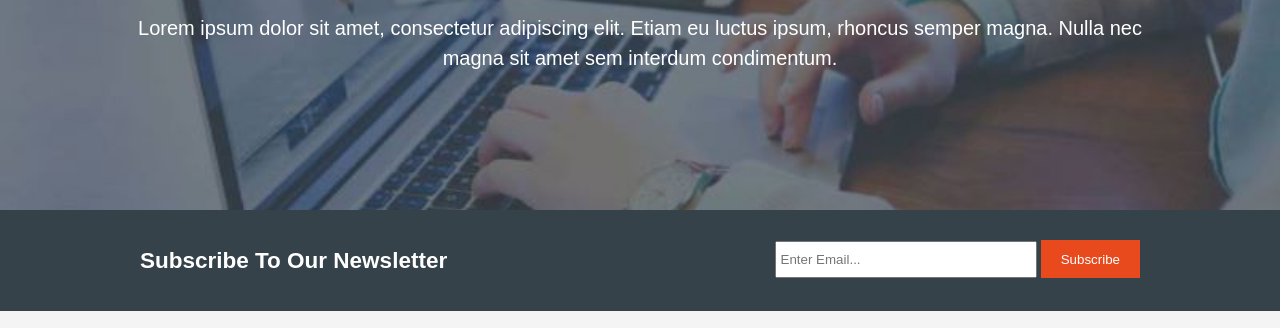
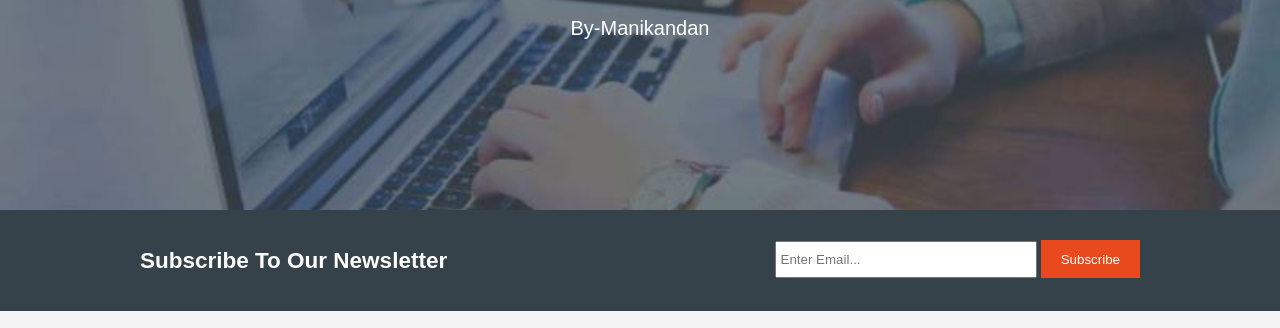
Before and after one commit to manidotcom/home, a plain HTML site: page index.html in a window 1280 px wide. Shown: the part 293-621 px from the top of the page. Drawn offline with Linux system fonts and the light colour scheme.

Commit message:
Update index.html

```diff
--- a/index.html
+++ b/index.html
@@ -28,7 +28,7 @@
     <section id="showcase">
       <div class="container">
         <h1>Affordable Professional Web Design</h1>
-        <p>Lorem ipsum dolor sit amet, consectetur adipiscing elit. Etiam eu luctus ipsum, rhoncus semper magna. Nulla nec magna sit amet sem interdum condimentum.</p>
+        <right></right><p>By-Manikandan</p></right>
       </div>
     </section>
 
```
